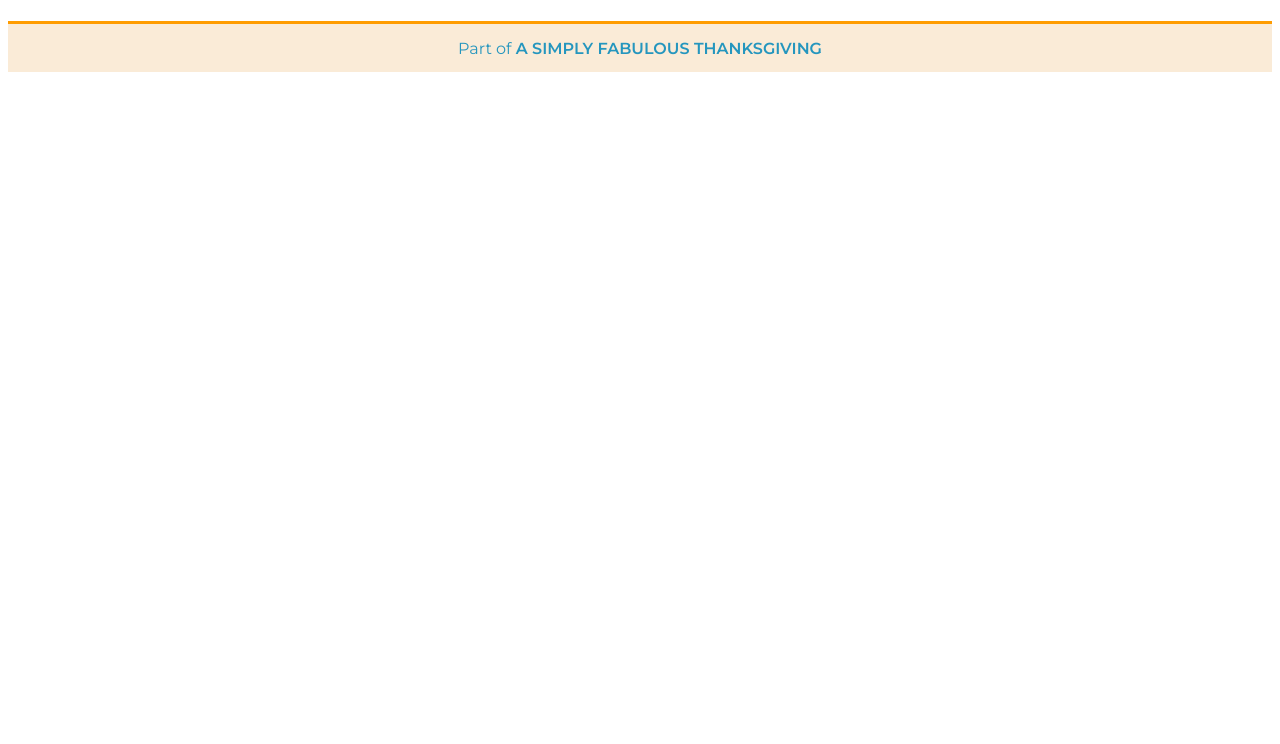
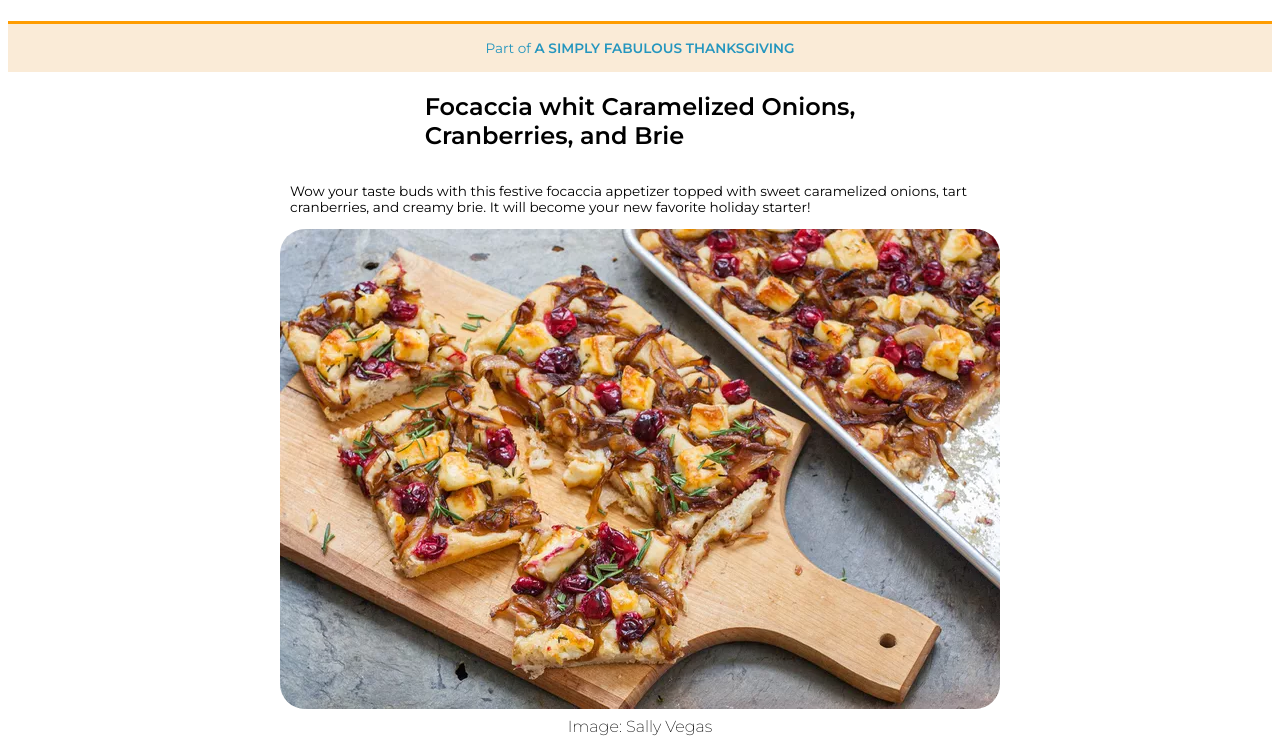
Before and after one commit to leodor-tom/S1-L3-28-06-23, a plain HTML site: page index.html in a window 1280 px wide. Shown: the part 107-851 px from the top of the page. Before the commit the page ends 800 px from the top, so only its background shows below. Drawn offline with Linux system fonts and the light colour scheme.

Commit message:
h2-first p-png

```diff
--- a/index.html
+++ b/index.html
@@ -16,5 +16,16 @@
     <div class="nav__style">
       <p>Part of <strong>A SIMPLY FABULOUS THANKSGIVING</strong></p>
     </div>
+    <!--main-->
+    <main>
+      <h2>Focaccia whit Caramelized Onions, <br />Cranberries, and Brie</h2>
+      <p>
+        Wow your taste buds with this festive focaccia appetizer topped with sweet caramelized onions, tart cranberries,
+        and creamy brie. It will become your new favorite holiday starter!
+      </p>
+      <!--focaccia.png-->
+      <img src="assets/focaccia.png" alt="foto focaccia" class="focaccia" />
+      <figcaption>Image: Sally Vegas</figcaption>
+    </main>
   </body>
 </html>
--- a/style.css
+++ b/style.css
@@ -25,3 +25,25 @@ header {
   margin-top: 0;
   color: rgb(37, 150, 190);
 }
+
+main {
+  width: 700px;
+  margin: 0 auto;
+  display: flex;
+  flex-wrap: wrap;
+  justify-content: center;
+}
+
+p {
+  font-size: 0.85rem;
+}
+
+.focaccia {
+  width: 45rem;
+  border-radius: 25px;
+}
+
+figcaption {
+  font-weight: 200;
+  padding-top: 0.5rem;
+}
```
